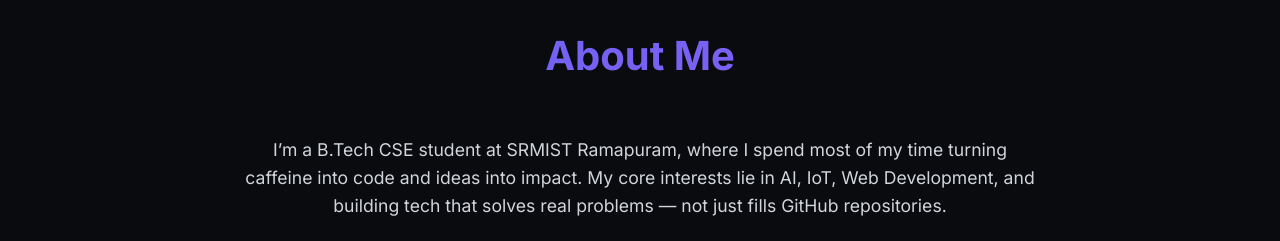
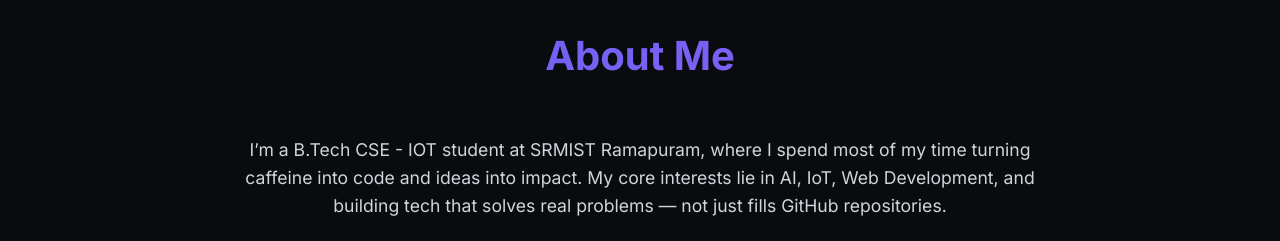
Before and after one commit to REVAN05072006/MY_WEBSITE, a plain HTML site: page index.html in a window 1280 px wide. Shown: the part 840-1081 px from the top of the page. Drawn offline with Linux system fonts and the light colour scheme.

Commit message:
Update index.html

```diff
--- a/index.html
+++ b/index.html
@@ -74,7 +74,7 @@
             <h2 class="section-title reveal-text">About Me</h2>
             <div class="about-content reveal-up">
 <div class="about-text">
-    <p>I’m a B.Tech CSE student at SRMIST Ramapuram, where I spend most of my time turning caffeine into code and ideas into impact. My core interests lie in AI, IoT, Web Development, and building tech that solves real problems — not just fills GitHub repositories.</p>
+    <p>I’m a B.Tech CSE - IOT student at SRMIST Ramapuram, where I spend most of my time turning caffeine into code and ideas into impact. My core interests lie in AI, IoT, Web Development, and building tech that solves real problems — not just fills GitHub repositories.</p>
     <p>When I’m not debugging life (or code), you’ll find me stargazing, capturing moments through photography, or lost in a good playlist. These little escapes keep my creativity sharp and my solutions smarter.</p>
     <p>I believe in clean code, meaningful work, and having just enough bugs to stay humble.</p>
 </div>
```
